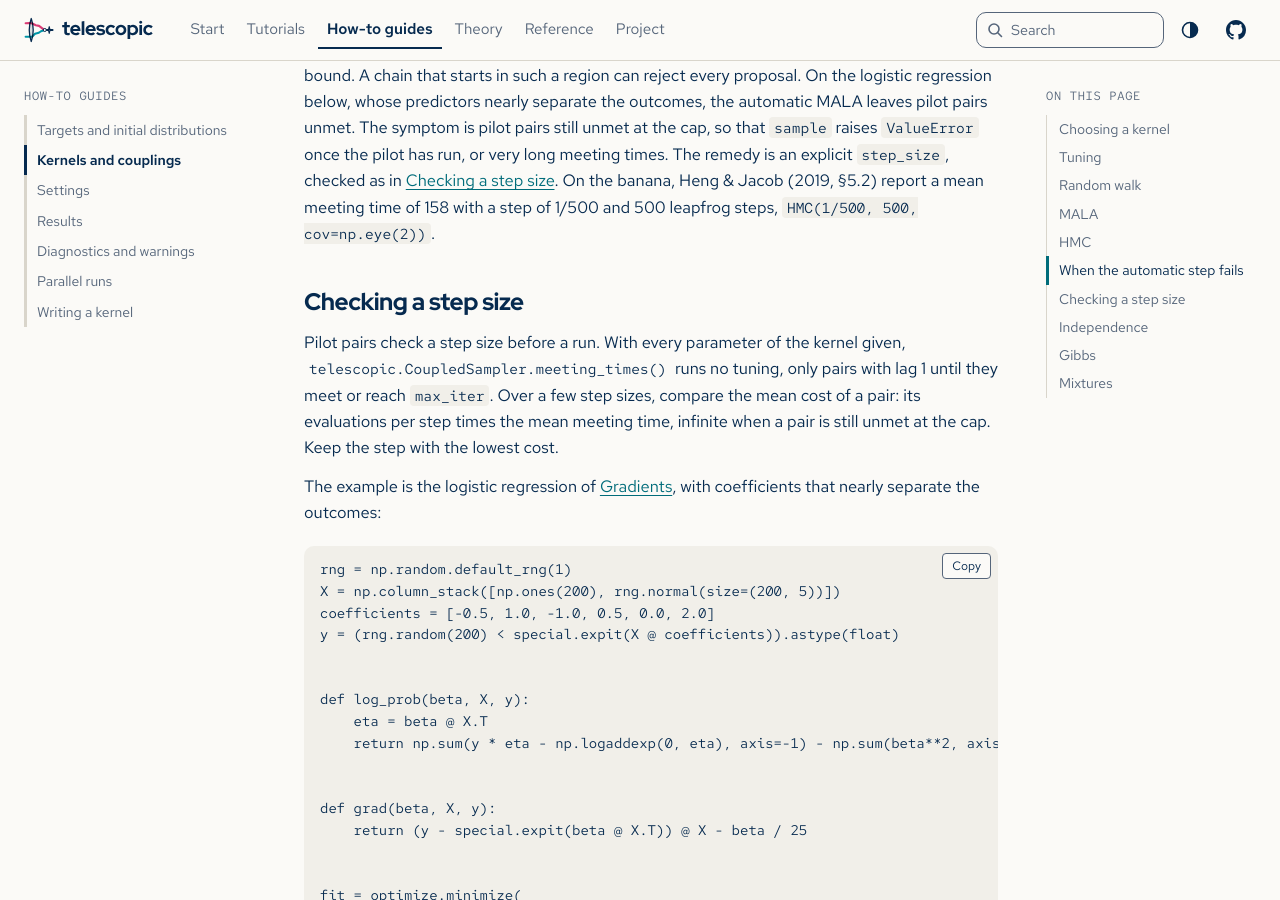
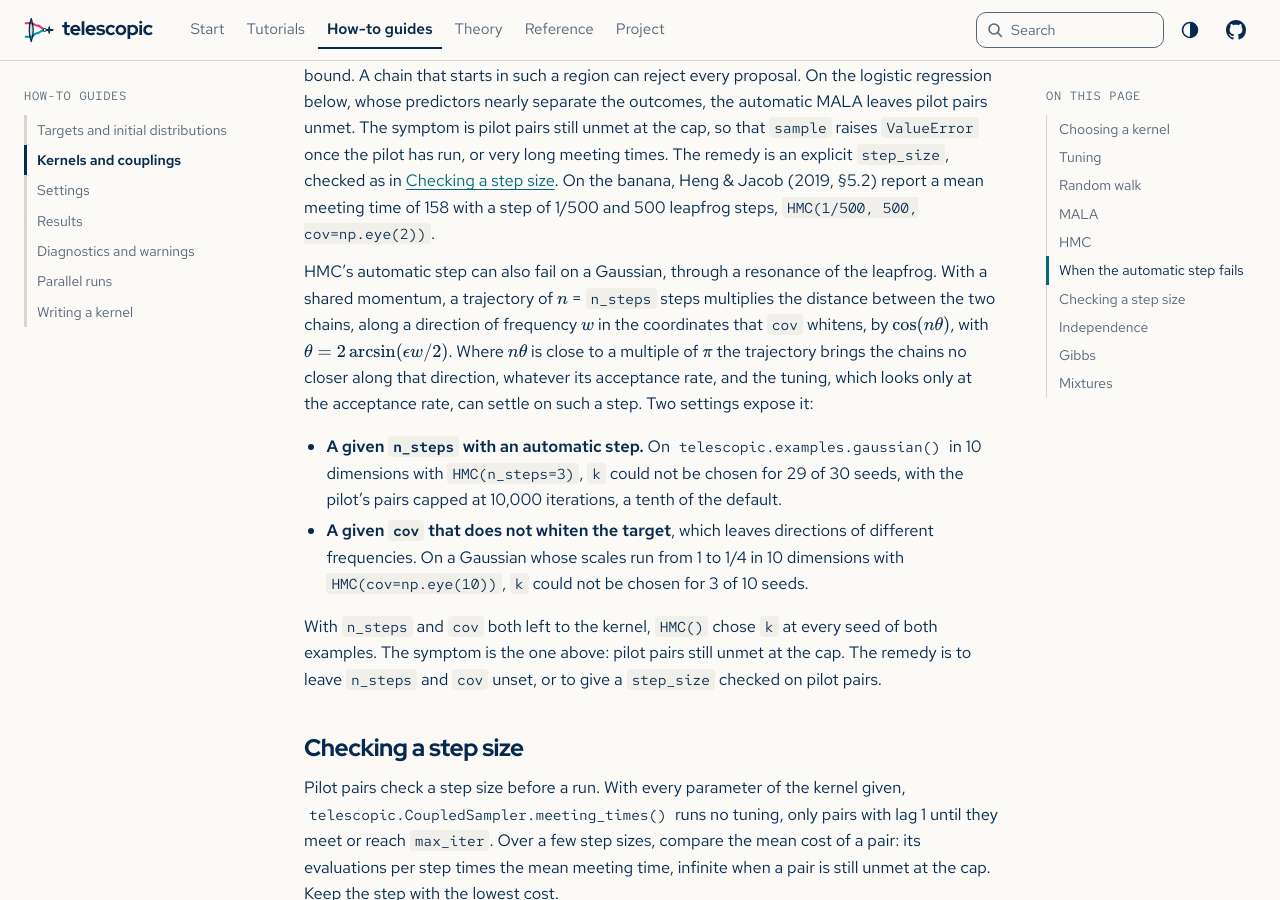
Before and after one commit to joshspeagle/telescopic, a Sphinx documentation site: the page built from docs/guide/kernels.md, in a window 1280 px wide and 900 px high, scrolled down 3780 px. Built offline with Sphinx 7.4.7, drawn with Linux system fonts in a browser that asks for light colours.

Commit message:
Name the leapfrog resonance in the kernels guide and the pilot's error
HMC's automatic step can settle on a resonance of the leapfrog, where
coupled chains do not come closer, when n_steps is given or cov does
not whiten the target (issue #137). The guide's section on failing
automatic steps did not name the case, and the error raised when k
cannot be chosen did not point at the trajectory length.

Co-Authored-By: Claude Fable 5.2 <noreply@anthropic.com>
Claude-Session: https://claude.ai/code/session_01JkqiRme7m1GkuqNnbDowQy

```diff
--- a/docs/guide/kernels.md
+++ b/docs/guide/kernels.md
@@ -160,6 +160,25 @@ long meeting times. The remedy is an explicit `step_size`, checked as in
 [Checking a step size](#checking-a-step-size). On the banana, Heng & Jacob (2019, §5.2)
 report a mean meeting time of 158 with a step of 1/500 and 500 leapfrog steps,
 `HMC(1/500, 500, cov=np.eye(2))`.
+
+HMC's automatic step can also fail on a Gaussian, through a resonance of the leapfrog.
+With a shared momentum, a trajectory of $n$ = `n_steps` steps multiplies the distance
+between the two chains, along a direction of frequency $w$ in the coordinates that `cov`
+whitens, by $\cos(n\theta)$, with $\theta = 2\arcsin(\epsilon w/2)$. Where $n\theta$ is
+close to a multiple of $\pi$ the trajectory brings the chains no closer along that
+direction, whatever its acceptance rate, and the tuning, which looks only at the
+acceptance rate, can settle on such a step. Two settings expose it:
+
+- **A given `n_steps` with an automatic step.** On {func}`telescopic.examples.gaussian`
+  in 10 dimensions with `HMC(n_steps=3)`, `k` could not be chosen for 29 of 30 seeds,
+  with the pilot's pairs capped at 10,000 iterations, a tenth of the default.
+- **A given `cov` that does not whiten the target**, which leaves directions of different
+  frequencies. On a Gaussian whose scales run from 1 to 1/4 in 10 dimensions with
+  `HMC(cov=np.eye(10))`, `k` could not be chosen for 3 of 10 seeds.
+
+With `n_steps` and `cov` both left to the kernel, `HMC()` chose `k` at every seed of both
+examples. The symptom is the one above: pilot pairs still unmet at the cap. The remedy is
+to leave `n_steps` and `cov` unset, or to give a `step_size` checked on pilot pairs.
 
 ## Checking a step size
 
```
Also changed, not shown: CHANGELOG.md (+4 -0 lines), notes/QUESTIONS.md (+1 -1 lines), 2 other files.
